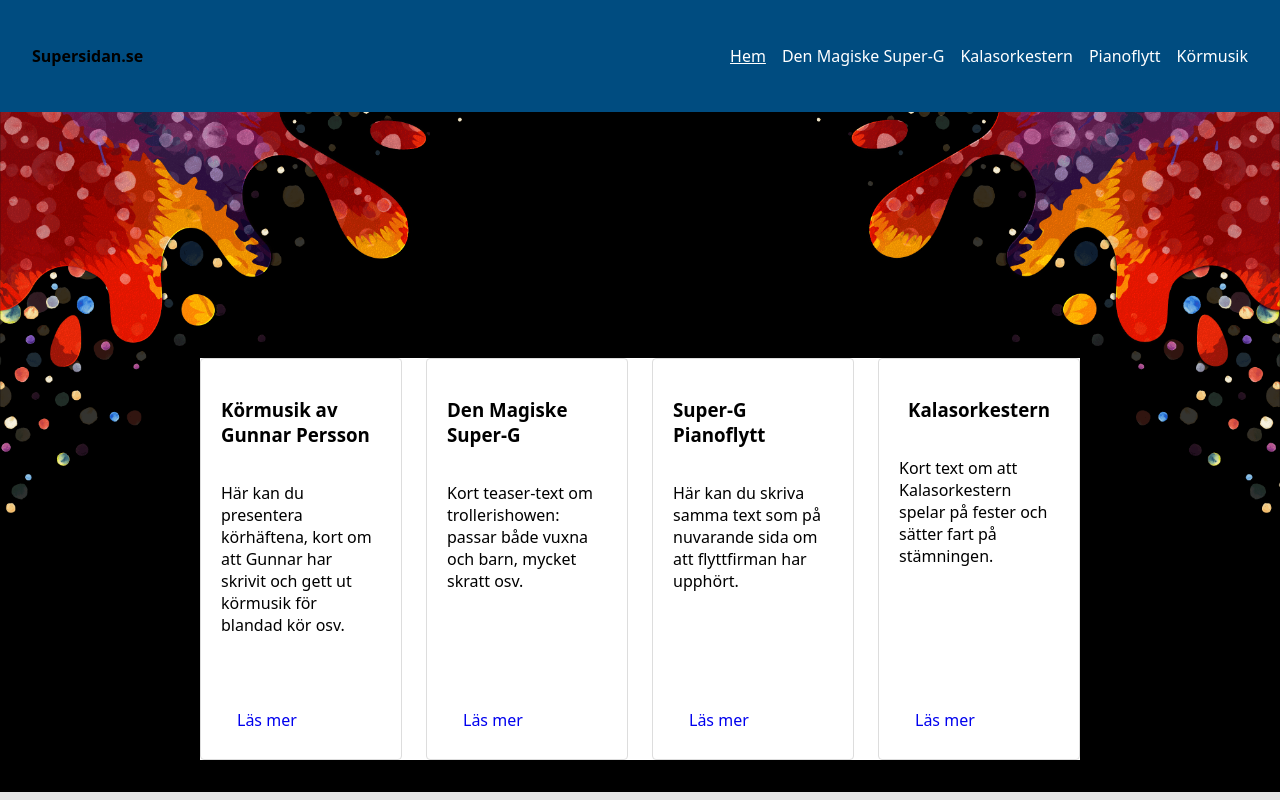
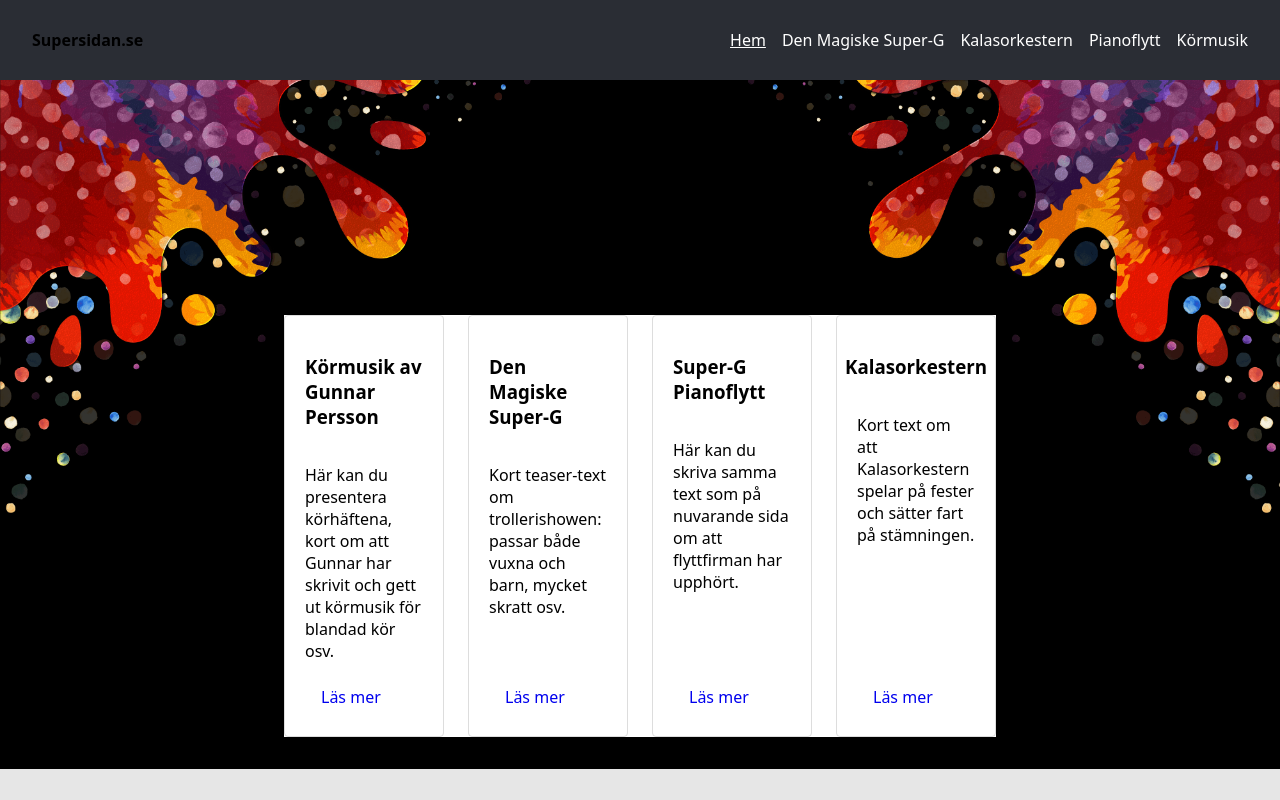
Before and after one commit to robinruden/supersidan, a React (Vite) app: page / in a window 1280 px wide. Shown: the top 800 px of the page. Built offline with nearby package versions, Linux system fonts and the light colour scheme.

Commit message:
added color variables

```diff
--- a/src/index.css
+++ b/src/index.css
@@ -1,16 +1,23 @@
 :root {
-  font-family: system-ui, Avenir, Helvetica, Arial, sans-serif;
+  /* font-family: system-ui, Avenir, Helvetica, Arial, sans-serif;
   line-height: 1.5;
-  font-weight: 400;
+  font-weight: 400; */
 
-  color-scheme: light dark;
+  /* color-scheme: light dark; */
   /* color: rgba(0, 0, 0, 0.87); */
   /* background-color: #000000; */
 
-  font-synthesis: none;
+ /*  font-synthesis: none;
   text-rendering: optimizeLegibility;
   -webkit-font-smoothing: antialiased;
-  -moz-osx-font-smoothing: grayscale;
+  -moz-osx-font-smoothing: grayscale; */
+
+
+  --black: rgb(0, 0, 0);
+  --grey: rgb(42, 45, 52);
+  --orange: rgb(253, 139, 38);
+  --black: rgb(0, 0, 0);
+
 
 }
 
@@ -34,7 +41,7 @@ a {
   text-decoration: inherit;
 }
 a:hover {
-  /* color: #535bf2; */
+  color: #535bf2;
 }
 
 
@@ -56,7 +63,7 @@ button {
   transition: border-color 0.25s;
 }
 button:hover {
-  /* border-color: #646cff; */
+  border-color: #646cff;
 }
 /* button:focus,
 button:focus-visible {
--- a/src/main.jsx
+++ b/src/main.jsx
@@ -3,6 +3,7 @@ import { createRoot } from 'react-dom/client' */
 import React from 'react'
 import ReactDOM from 'react-dom/client'
 import { BrowserRouter} from 'react-router-dom'
+import './index.css'
 import './styles/pages.css'
 import './styles/layout.css'
 import './styles/home.css'
--- a/src/styles/layout.css
+++ b/src/styles/layout.css
@@ -1,7 +1,7 @@
 body {
   margin: 0;
   font-family: system-ui, -apple-system, BlinkMacSystemFont, "Segoe UI", sans-serif;
-  background: #f5f5f5;
+  /* background: #f5f5f5; */
 }
 
 .page {
@@ -15,7 +15,7 @@ body {
   align-items: center;
   justify-content: space-between;
   padding: 1rem 2rem;
-  background: #004c80;
+  background: var(--grey);
   height: 5rem;
   /* color: white; */
 }
```
